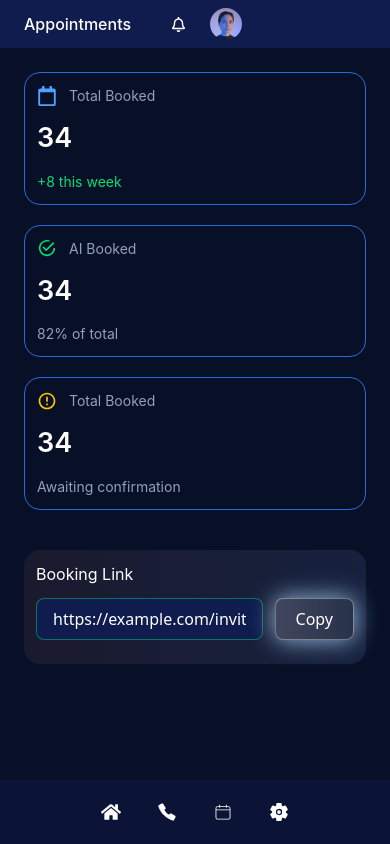
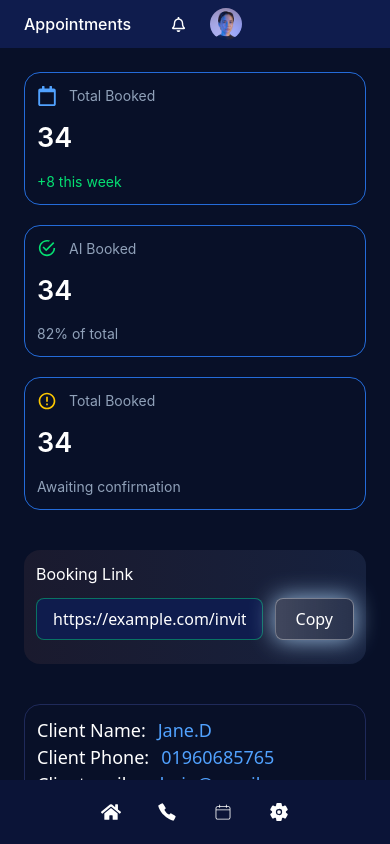
Before and after one commit to Mehedi43g/Job2.0, a React (Vite) app: page /appointments in a window 390 px wide. Built offline with nearby package versions, Linux system fonts and the light colour scheme.

Commit message:
full project is ready with applist full page  my new record

```diff
--- a/src/Components/Applist.jsx
+++ b/src/Components/Applist.jsx
@@ -3,8 +3,8 @@ import { FaAngleLeft, FaAngleRight } from 'react-icons/fa'
 
 const Applist = () => {
   return (
-    <div className=' hidden md:block'>
-      <div className="">
+    <div className=' '>
+      <div className="hidden md:block">
          <table className="w-full  text-sm text-left text-gray-300">
         <thead className="bg-[#0b1739] text-gray-400 p-3">
             <tr className=''>
@@ -93,7 +93,149 @@ const Applist = () => {
 
        </table>
       </div>
-       <div className="flex items-center justify-center gap-4 pt-10 text-gray-300">
+      <div className="flex flex-col gap-5 md:hidden">
+        <div className=" border border-[#1f2a5a] p-3 rounded-2xl">
+           <div className="flex gap-3">
+             <h3 className='text-[#FFFFFF] text-[18px]'>Client Name:</h3>
+            <p className='text-[#51A2FF] text-[18px]'>Jane.D</p>
+           </div>
+           <div className="flex gap-3">
+             <h3 className='text-[#FFFFFF] text-[18px]'>Client Phone:</h3>
+            <p className='text-[#51A2FF] text-[18px]'>01960685765</p>
+           </div>
+           <div className="flex gap-3">
+             <h3 className='text-[#FFFFFF] text-[18px]'>Client mail:</h3>
+            <p className='text-[#51A2FF] text-[18px]'>admin@gmail.com</p>
+           </div>
+           <div className="flex gap-3">
+             <h3 className='text-[#FFFFFF] text-[18px]'>Device:</h3>
+            <p className='text-[#51A2FF] text-[18px]'>Apple/Iphone 13pro</p>
+           </div>
+           <div className="flex gap-3">
+             <h3 className='text-[#FFFFFF] text-[18px]'>Repair Type:</h3>
+            <p className='text-[#51A2FF] text-[18px]'>Screen</p>
+           </div>
+
+         <div className="flex gap-3 ">
+            <h3 className='text-[#FFFFFF] text-[18px]'>Date:</h3>
+            <p className='text-[#51A2FF] text-[18px]'>02/06/2026</p>
+        </div>
+        <div className="flex gap-3 ">
+            <h3 className='text-[#FFFFFF] text-[18px]'>Slot no:</h3>
+            <p className='text-[#51A2FF] text-[18px]'>1</p>
+        </div>
+        <div className="flex gap-3 ">
+            <h3 className='text-[#FFFFFF] text-[18px]'>Start Time:</h3>
+            <p className='text-[#51A2FF] text-[18px]'>09:00</p>
+        </div>
+        </div>
+         <div className=" border border-[#1f2a5a] p-3 rounded-2xl">
+           <div className="flex gap-3">
+             <h3 className='text-[#FFFFFF] text-[18px]'>Client Name:</h3>
+            <p className='text-[#51A2FF] text-[18px]'>Jane.D</p>
+           </div>
+           <div className="flex gap-3">
+             <h3 className='text-[#FFFFFF] text-[18px]'>Client Phone:</h3>
+            <p className='text-[#51A2FF] text-[18px]'>01960685765</p>
+           </div>
+           <div className="flex gap-3">
+             <h3 className='text-[#FFFFFF] text-[18px]'>Client mail:</h3>
+            <p className='text-[#51A2FF] text-[18px]'>admin@gmail.com</p>
+           </div>
+           <div className="flex gap-3">
+             <h3 className='text-[#FFFFFF] text-[18px]'>Device:</h3>
+            <p className='text-[#51A2FF] text-[18px]'>Apple/Iphone 13pro</p>
+           </div>
+           <div className="flex gap-3">
+             <h3 className='text-[#FFFFFF] text-[18px]'>Repair Type:</h3>
+            <p className='text-[#51A2FF] text-[18px]'>Screen</p>
+           </div>
+
+         <div className="flex gap-3 ">
+            <h3 className='text-[#FFFFFF] text-[18px]'>Date:</h3>
+            <p className='text-[#51A2FF] text-[18px]'>02/06/2026</p>
+        </div>
+        <div className="flex gap-3 ">
+            <h3 className='text-[#FFFFFF] text-[18px]'>Slot no:</h3>
+            <p className='text-[#51A2FF] text-[18px]'>1</p>
+        </div>
+        <div className="flex gap-3 ">
+            <h3 className='text-[#FFFFFF] text-[18px]'>Start Time:</h3>
+            <p className='text-[#51A2FF] text-[18px]'>09:00</p>
+        </div>
+        </div>
+         <div className=" border border-[#1f2a5a] p-3 rounded-2xl">
+           <div className="flex gap-3">
+             <h3 className='text-[#FFFFFF] text-[18px]'>Client Name:</h3>
+            <p className='text-[#51A2FF] text-[18px]'>Jane.D</p>
+           </div>
+           <div className="flex gap-3">
+             <h3 className='text-[#FFFFFF] text-[18px]'>Client Phone:</h3>
+            <p className='text-[#51A2FF] text-[18px]'>01960685765</p>
+           </div>
+           <div className="flex gap-3">
+             <h3 className='text-[#FFFFFF] text-[18px]'>Client mail:</h3>
+            <p className='text-[#51A2FF] text-[18px]'>admin@gmail.com</p>
+           </div>
+           <div className="flex gap-3">
+             <h3 className='text-[#FFFFFF] text-[18px]'>Device:</h3>
+            <p className='text-[#51A2FF] text-[18px]'>Apple/Iphone 13pro</p>
+           </div>
+           <div className="flex gap-3">
+             <h3 className='text-[#FFFFFF] text-[18px]'>Repair Type:</h3>
+            <p className='text-[#51A2FF] text-[18px]'>Screen</p>
+           </div>
+
+         <div className="flex gap-3 ">
+            <h3 className='text-[#FFFFFF] text-[18px]'>Date:</h3>
+            <p className='text-[#51A2FF] text-[18px]'>02/06/2026</p>
+        </div>
+        <div className="flex gap-3 ">
+            <h3 className='text-[#FFFFFF] text-[18px]'>Slot no:</h3>
+            <p className='text-[#51A2FF] text-[18px]'>1</p>
+        </div>
+        <div className="flex gap-3 ">
+            <h3 className='text-[#FFFFFF] text-[18px]'>Start Time:</h3>
+            <p className='text-[#51A2FF] text-[18px]'>09:00</p>
+        </div>
+        </div>
+         <div className=" border border-[#1f2a5a] p-3 rounded-2xl">
+           <div className="flex gap-3">
+             <h3 className='text-[#FFFFFF] text-[18px]'>Client Name:</h3>
+            <p className='text-[#51A2FF] text-[18px]'>Jane.D</p>
+           </div>
+           <div className="flex gap-3">
+             <h3 className='text-[#FFFFFF] text-[18px]'>Client Phone:</h3>
+            <p className='text-[#51A2FF] text-[18px]'>01960685765</p>
+           </div>
+           <div className="flex gap-3">
+             <h3 className='text-[#FFFFFF] text-[18px]'>Client mail:</h3>
+            <p className='text-[#51A2FF] text-[18px]'>admin@gmail.com</p>
+           </div>
+           <div className="flex gap-3">
+             <h3 className='text-[#FFFFFF] text-[18px]'>Device:</h3>
+            <p className='text-[#51A2FF] text-[18px]'>Apple/Iphone 13pro</p>
+           </div>
+           <div className="flex gap-3">
+             <h3 className='text-[#FFFFFF] text-[18px]'>Repair Type:</h3>
+            <p className='text-[#51A2FF] text-[18px]'>Screen</p>
+           </div>
+
+         <div className="flex gap-3 ">
+            <h3 className='text-[#FFFFFF] text-[18px]'>Date:</h3>
+            <p className='text-[#51A2FF] text-[18px]'>02/06/2026</p>
+        </div>
+        <div className="flex gap-3 ">
+            <h3 className='text-[#FFFFFF] text-[18px]'>Slot no:</h3>
+            <p className='text-[#51A2FF] text-[18px]'>1</p>
+        </div>
+        <div className="flex gap-3 ">
+            <h3 className='text-[#FFFFFF] text-[18px]'>Start Time:</h3>
+            <p className='text-[#51A2FF] text-[18px]'>09:00</p>
+        </div>
+        </div>
+      </div>
+       <div className="flex  items-center justify-center gap-4 pt-10 text-gray-300">
         <FaAngleLeft className="cursor-pointer hover:text-white" />
         <span className="px-3 py-1 hover:bg-[#1f2a5a] duration-300 rounded cursor-pointer">1</span>
         <span className="px-3 py-1 hover:bg-[#1f2a5a] duration-300 cursor-pointer">2</span>
```
